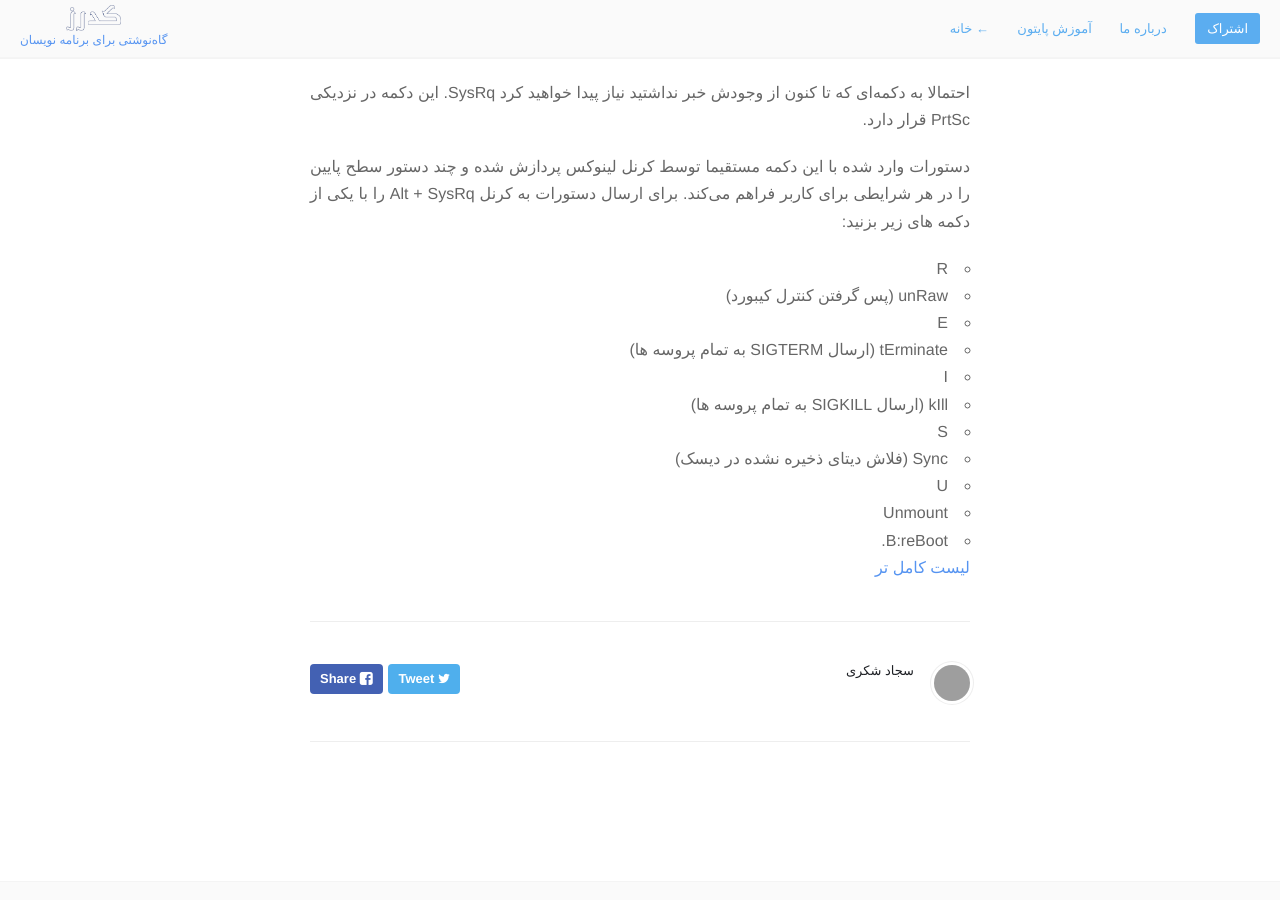
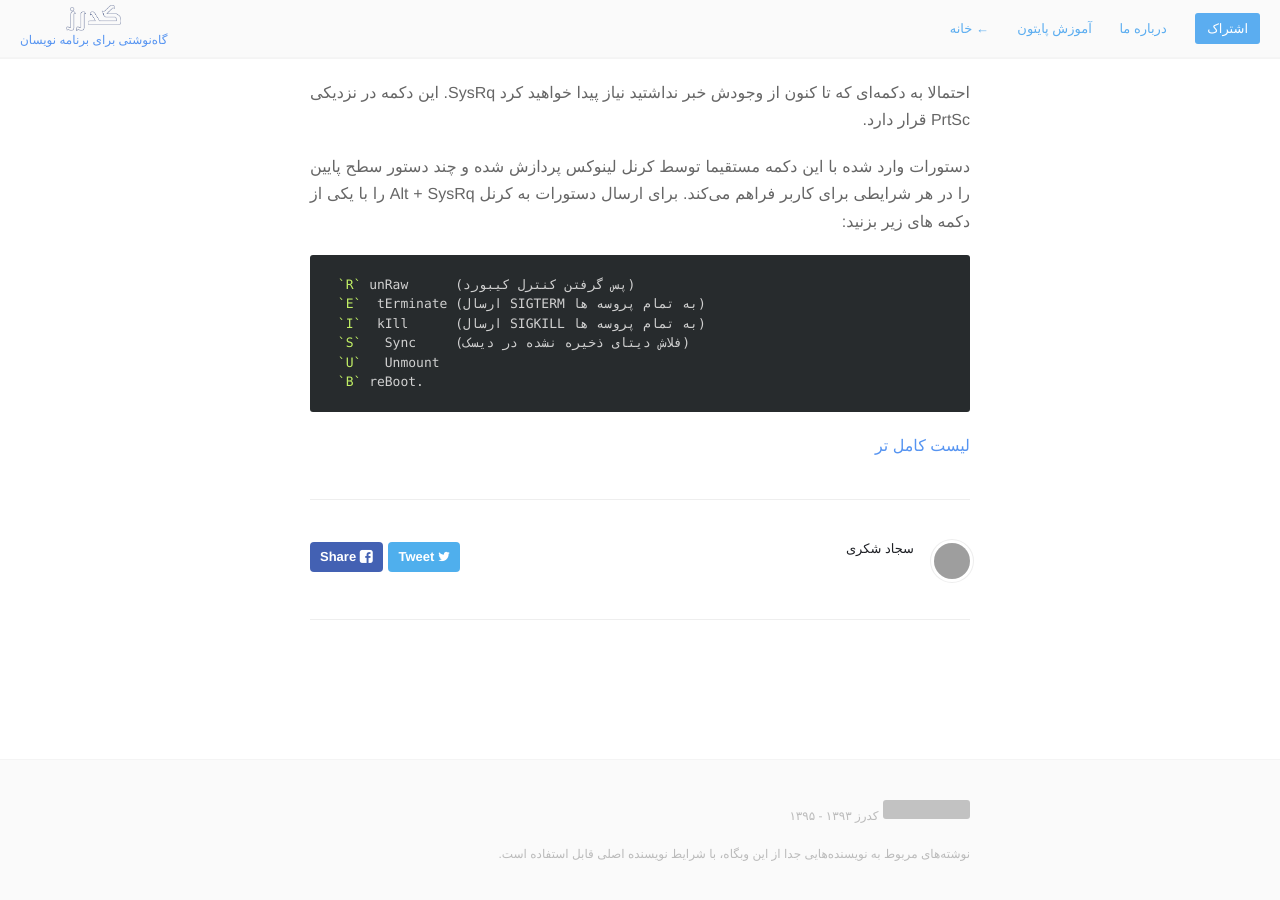
Before and after one commit to coderz-ir/coderz, a Jekyll site: the page built from _posts/2016-23-09-linux-sysrq.md, in a window 1280 px wide and 900 px high, scrolled down 516 px. Built offline with Jekyll 4.4.1, drawn with Linux system fonts in a browser that asks for light colours; some web fonts are replaced; Markdown is read by kramdown in place of the engine named in the settings; grey boxes are pictures that could not be loaded.

Commit message:
sysrq fix style

````diff
--- a/_posts/2016-23-09-linux-sysrq.md
+++ b/_posts/2016-23-09-linux-sysrq.md
@@ -17,17 +17,13 @@ author: sajad
 
 دستورات وارد شده با این دکمه مستقیما توسط کرنل لینوکس پردازش شده و چند دستور سطح پایین را در هر شرایطی برای کاربر فراهم می‌کند. برای ارسال دستورات به کرنل `Alt` + `SysRq` را با یکی از دکمه های زیر بزنید:
 
-* `R`
- * un`R`aw      (پس گرفتن کنترل کیبورد)
-* `E`
- * t`E`rminate (ارسال SIGTERM به تمام پروسه ها)
-* `I`
- * k`I`ll      (ارسال SIGKILL به تمام پروسه ها)
-* `S`
- *  `S`ync     (فلاش دیتای ذخیره نشده در دیسک)
-* `U`
- *  `U`nmount
-* `B`:re`B`oot.
-
+```
+ `R` unRaw      (پس گرفتن کنترل کیبورد)
+ `E`  tErminate (ارسال SIGTERM به تمام پروسه ها)
+ `I`  kIll      (ارسال SIGKILL به تمام پروسه ها)
+ `S`   Sync     (فلاش دیتای ذخیره نشده در دیسک)
+ `U`   Unmount
+ `B` reBoot.
+```
 
 [لیست کامل تر](https://en.wikipedia.org/wiki/Magic_SysRq_key)
````
